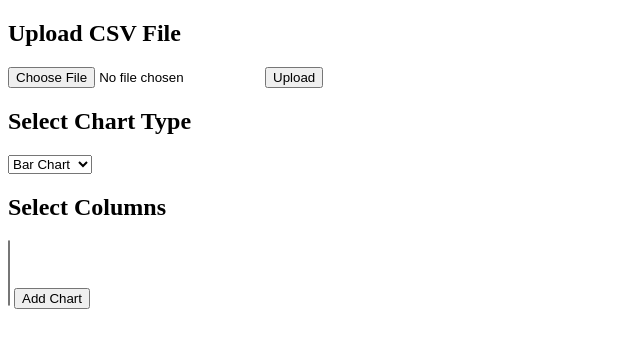
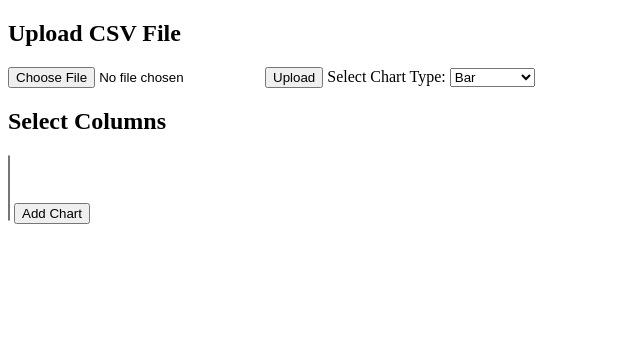
Before and after one commit to Manjosh-Lilhare/Araxys, a Flask app: page / in a window 1280 px wide. Shown: the top 348 px of the page, without its empty margins (0-640 px from the left). Run offline with Flask 3, Linux system fonts and the light colour scheme.

Commit message:
`Added chart rendering functionality and UI improvements`

```diff
--- a/static/charts.js
+++ b/static/charts.js
@@ -57,14 +57,29 @@ function addChart() {
 
 function renderChart(chartType, columns) {
     let chartContainer = document.getElementById("chartsContainer");
+
+    // Create a new canvas element
     let canvas = document.createElement("canvas");
+    chartContainer.style.display = "flex";          //ek ke baju ek ni aara
+    canvas.width = 500;  // Set width
+    canvas.height = 500; // Set height
+    canvas.style.width = "500px";
+    canvas.style.height = "500px";
+
     chartContainer.appendChild(canvas);
 
     new Chart(canvas, {
         type: chartType,
         data: {
             labels: columns,
-            datasets: [{ label: "Dataset", data: columns.map(() => Math.random() * 100) }]
+            datasets: [{
+                label: "Dataset",
+                data: columns.map(() => Math.random() * 100)
+            }]
+        },
+        options: {
+            responsive: false, // Prevent automatic resizing
+            maintainAspectRatio: false
         }
     });
 }
--- /dev/null
+++ b/static/index.css
@@ -0,0 +1,17 @@
+.chartsContainer {
+    display: grid;
+    grid-template-columns: repeat(auto-fill, minmax(250px, 1fr));
+    gap: 10px;
+    justify-content: center;
+    padding: 20px;
+}
+
+.chartsContainer canvas {
+    width: 100%;
+    max-width: 250px;
+    height: 250px;
+    background: #f8f9fa;
+    border: 1px solid #ddd;
+    border-radius: 8px;
+    box-shadow: 2px 2px 10px rgba(0, 0, 0, 0.1);
+}
--- a/templates/index.html
+++ b/templates/index.html
@@ -6,6 +6,7 @@
     <title>CSV Data Visualization</title>
     <script src="https://cdn.jsdelivr.net/npm/chart.js"></script>
     <script src="{{ url_for('static', filename='charts.js') }}" defer></script>
+    <link rel="stylesheet" href="/static/index.css">
 </head>
 <body>
 
@@ -13,12 +14,18 @@
     <input type="file" id="fileInput">
     <button onclick="uploadFile()">Upload</button>
 
-    <h2>Select Chart Type</h2>
-    <select id="chartType">
-        <option value="bar">Bar Chart</option>
-        <option value="line">Line Chart</option>
-        <option value="pie">Pie Chart</option>
-    </select>
+    <label for="chartType">Select Chart Type:</label>
+<select id="chartType">
+    <option value="bar">Bar</option>
+    <option value="line">Line</option>
+    <option value="pie">Pie</option>
+    <option value="doughnut">Doughnut</option>
+    <option value="radar">Radar</option>
+    <option value="polarArea">Polar Area</option>
+    <option value="bubble">Bubble</option>
+    <option value="scatter">Scatter</option>
+</select>
+
 
     <h2>Select Columns</h2>
     <select id="columnSelect" multiple></select>
```
